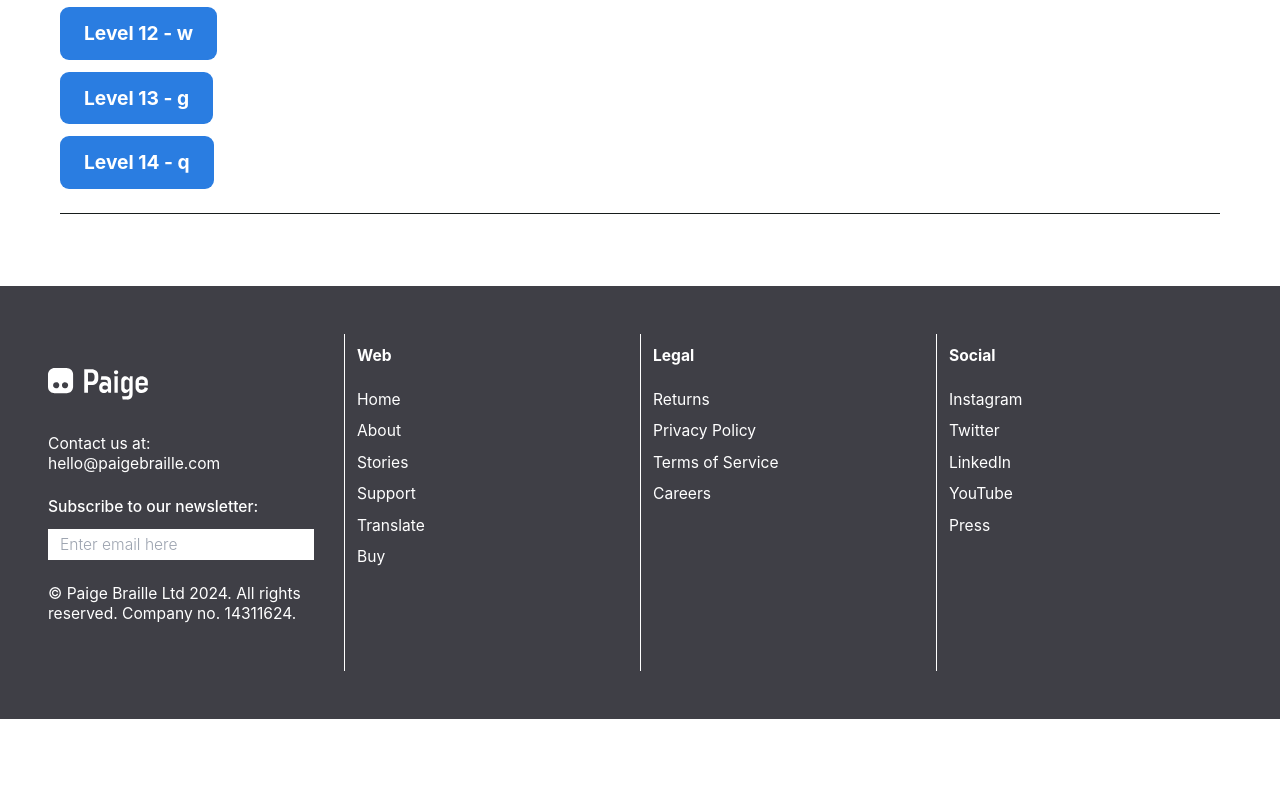
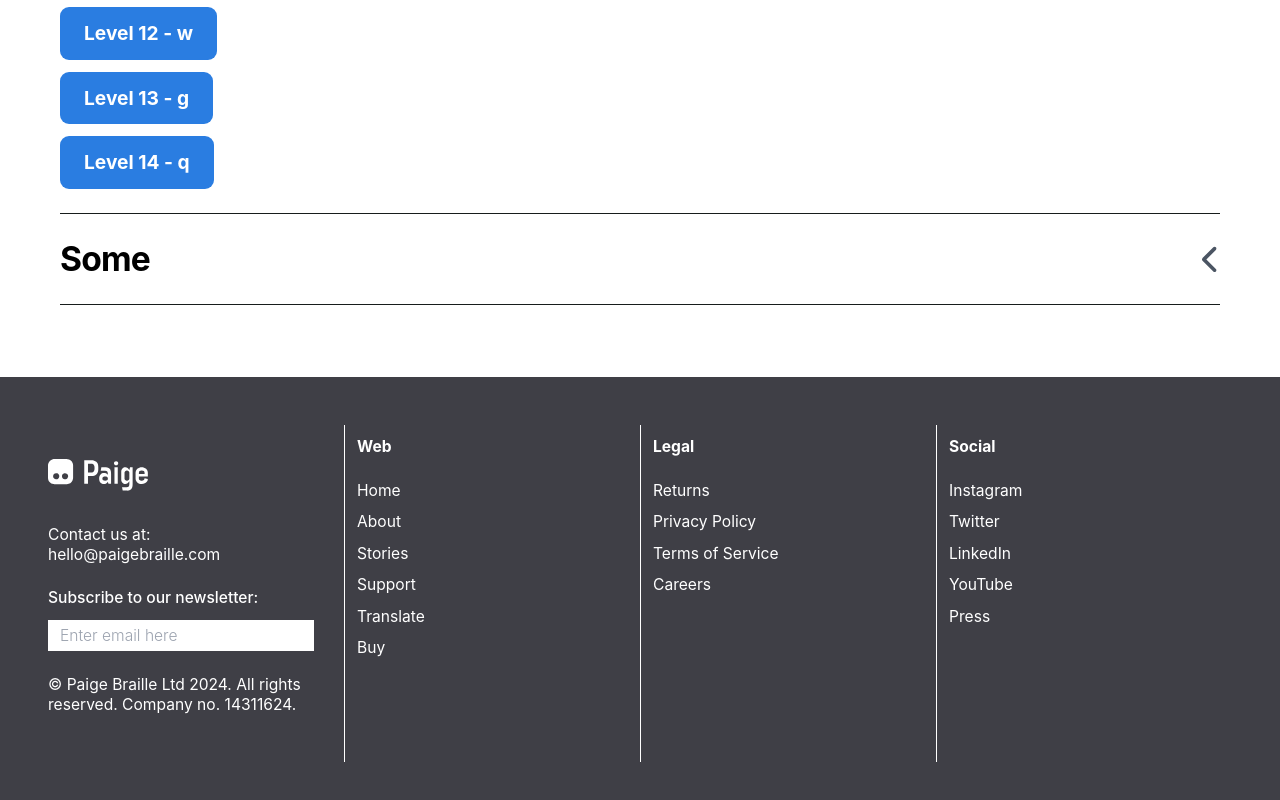
Before and after one commit to PaigeBraille/paige-website, a Next.js app: page /learn in a window 1280 px wide. Shown: the part 1028-1828 px from the top of the page. Before the commit the page ends 1747 px from the top, so only its background shows below. Built offline with nearby package versions, Linux system fonts and the light colour scheme; a web font is replaced by a local one.

Commit message:
Update Learn | ChapterList differentiates chapters

```diff
--- a/pages/learn/index.tsx
+++ b/pages/learn/index.tsx
@@ -34,24 +34,9 @@
 }
 
 export type Chapter = {
-  question: string; // Question
-  answer: string[]; // List of paragraphs
+  name: string;
+  levels: Level[];
 };
-
-const questions:Chapter[] = [
-  {
-    question: "Alphabet",
-    answer: [],
-  },
-  // {
-  //   question: "Numbers",
-  //   answer: [],
-  // },
-  // {
-  //   question: "Signs",
-  //   answer: [],
-  // },
-];
 
 const LESSONS: Lesson[] = [
   {
@@ -812,6 +797,40 @@
   },
 ];
 
+const someLevels: Level[] = [
+  {
+    name: "Level 1",
+    description: "a, b, c",
+    lessons: [LESSONS[0],LESSONS[1],LESSONS[2]],
+  },
+  {
+    name: "Level 2",
+    description: "k, l, m",
+    lessons: [LESSONS[3],LESSONS[4], LESSONS[5]],
+  },
+  {
+    name: "Level 3",
+    description: "u, v, x",
+    lessons: [ LESSONS[6],LESSONS[7], LESSONS[8]],
+  },
+  {
+    name: "Level 4",
+    description: "d, f",
+    lessons: [LESSONS[9], LESSONS[10]],
+  },
+];
+
+const questions:Chapter[] = [
+  {
+    name: "Alphabet",
+    levels: allLevels,
+  },
+  {
+    name: "Some",
+    levels: someLevels,
+  },
+];
+
 export default function LearnPage() {
   // Add a state to track if the user is authenticated
   const [authenticated, setAuthenticated] = useState(true);
@@ -1048,16 +1067,16 @@
           <ul className="flex flex-col">
            {questions.map((q, index) => (
              <li
-               key={q.question}
+               key={q.name}
                className="flex items-start flex-col py-4 gap-2 border-b border-paigedarkgrey"
              >
                <div
                  className="flex flex-row justify-between cursor-pointer w-full gap-4 items-center"
                  onClick={() => handleClick(index)}
-                 aria-label={q.question}
+                 aria-label={q.name}
                >
                  <h3 className="inline-flex text-xl md:text-xl font-bold leading-tight tracking-tight">
-                   {q.question}
+                   {q.name}
                  </h3>
                  <span className="text-gray-600 inline-flex text-xl md:text-2xl">
                    {index === activeQuestion ? (
@@ -1068,7 +1087,7 @@
                  </span>
                </div>
                <div
-                 key={q.question}
+                 key={q.name}
                  className={`text-sm  ${
                    index === activeQuestion
                      ? "flex w-full flex-col gap-2 visible"
@@ -1076,7 +1095,7 @@
                  }`}
                >
                 <ul>
-                  {levels.map((level) => (
+                  {q.levels.map((level) => (
                     <li key={level.name}>
                       <button
                         onClick={() => setSelectedLevel(level)}
```
